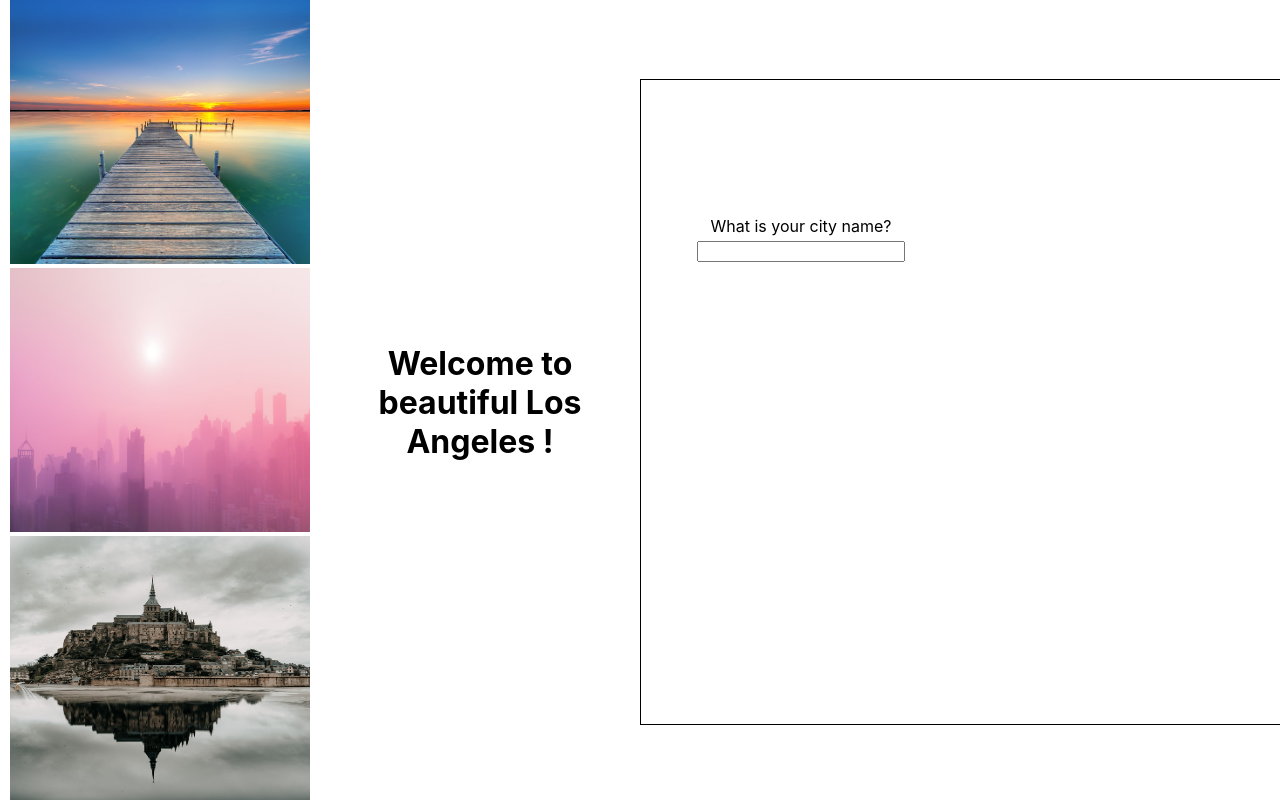
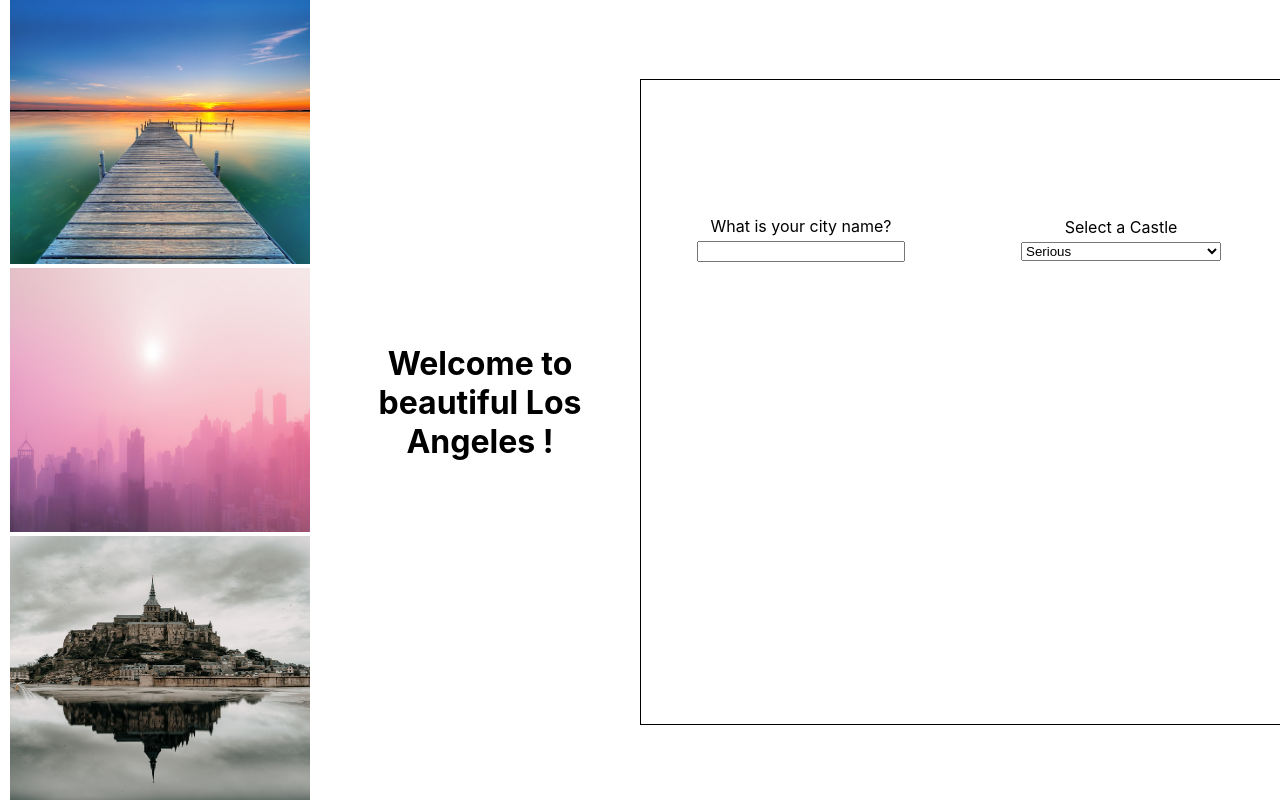
Before and after one commit to abrielcleaver/hb3-react-city-builder, a React (Create React App) app: page / in a window 1280 px wide. Built offline with nearby package versions, Linux system fonts and the light colour scheme.

Commit message:
Add CastleDropdown component and pass the state handler functions as props. image for castle changes as dropdown options are selected

```diff
--- a/src/App.js
+++ b/src/App.js
@@ -37,9 +37,9 @@ function App() {
         <section className='dropdowns'>
           {/*
           render all three Dropdown components (WaterfrontDropdown, SkylineDropdown, CastleDropdown) here.
-
           In each Dropdown, pass as props the state handler functions defined above, so that these child components can manipulate parent state
           */}
+          <CastleDropdown setCastleId={setCastleId} />
         </section>
         {/* here, the SloganForm component takes in the setSlogans state handler function and the slogans array that live in state */}
         {/* <SloganForm /> */}
```
